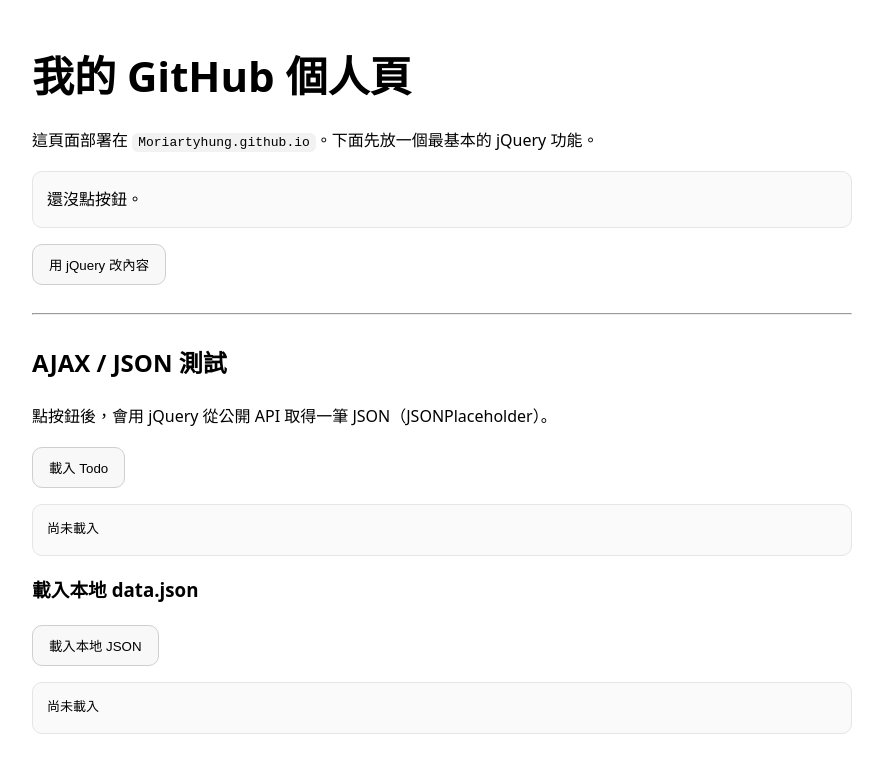
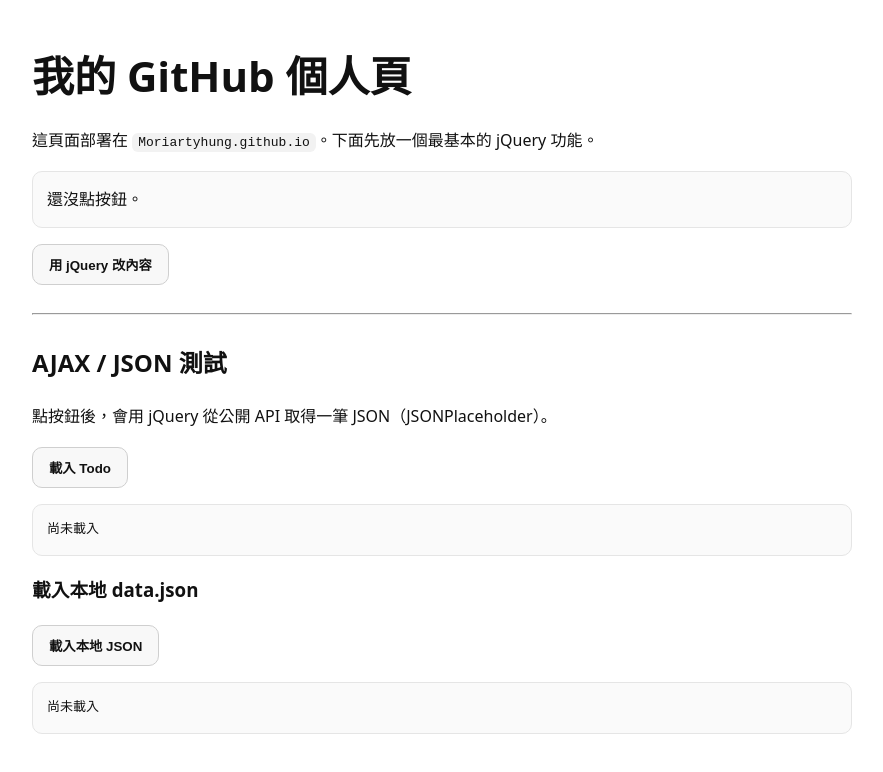
Before and after one commit to Moriartyhung/Moriartyhung.github.io, a plain HTML site: page index.html in a window 1280 px wide. Shown: the whole page, without its empty margins (198-1081 px from the left). Drawn offline with nearby package versions, Linux system fonts and the light colour scheme.

Commit message:
Refactor AJAX calls for cleaner syntax

```diff
--- a/index.html
+++ b/index.html
@@ -6,23 +6,32 @@
   <title>Moriartyhung</title>
   <script src="https://code.jquery.com/jquery-3.7.1.min.js"></script>
   <style>
+    /* 明確處理深淺色，避免按鈕像被禁用 */
     :root { color-scheme: light dark; }
     body{
       font-family: system-ui,-apple-system,Segoe UI,Roboto,Helvetica,Arial,"Noto Sans TC",sans-serif;
       max-width: 820px; margin: 40px auto; padding: 0 16px; line-height: 1.7;
+      background: #ffffff; color: #111111;
     }
     h1{ font-size: 42px; margin-bottom: 12px; }
-    code{ padding: 2px 6px; border-radius: 6px; background: #f2f2f2; }
+    code{ padding: 2px 6px; border-radius: 6px; background: #f2f2f2; color:#111; }
     button{
       padding: 10px 16px; border: 1px solid #cfcfcf; border-radius: 10px; cursor: pointer;
-      background: #f8f8f8;
+      background: #f8f8f8; color:#111; font-weight: 600;
     }
     #box, #todoBox, #localBox{
       padding: 14px; border: 1px solid #e5e5e5; border-radius: 10px; background: #fafafa;
-      white-space: pre-wrap;
-      overflow: auto;
+      white-space: pre-wrap; overflow: auto; color:#111;
     }
     hr{ margin: 28px 0; }
+
+    /* 深色模式樣式，保證對比 */
+    @media (prefers-color-scheme: dark){
+      body{ background:#0f0f10; color:#eaeaea; }
+      code{ background:#2a2a2b; color:#eee; }
+      button{ background:#1f1f20; color:#fff; border-color:#3a3a3b; }
+      #box, #todoBox, #localBox{ background:#161617; border-color:#2d2d2e; color:#eaeaea; }
+    }
   </style>
 </head>
 <body>
@@ -52,24 +61,16 @@
     $("#loadTodo").on("click", function () {
       $("#todoBox").text("載入中...");
       $.getJSON("https://jsonplaceholder.typicode.com/todos/1")
-        .done(function (data) {
-          $("#todoBox").text(JSON.stringify(data, null, 2));
-        })
-        .fail(function () {
-          $("#todoBox").text("載入失敗。");
-        });
+        .done(function (data) { $("#todoBox").text(JSON.stringify(data, null, 2)); })
+        .fail(function () { $("#todoBox").text("載入失敗。"); });
     });
 
     // AJAX：從倉庫中的 data.json 載入並顯示
     $("#loadLocal").on("click", function () {
       $("#localBox").text("載入中...");
       $.getJSON("./data.json")
-        .done(function (data) {
-          $("#localBox").text(JSON.stringify(data, null, 2));
-        })
-        .fail(function () {
-          $("#localBox").text("載入失敗。");
-        });
+        .done(function (data) { $("#localBox").text(JSON.stringify(data, null, 2)); })
+        .fail(function () { $("#localBox").text("載入失敗。"); });
     });
   </script>
 </body>
```
